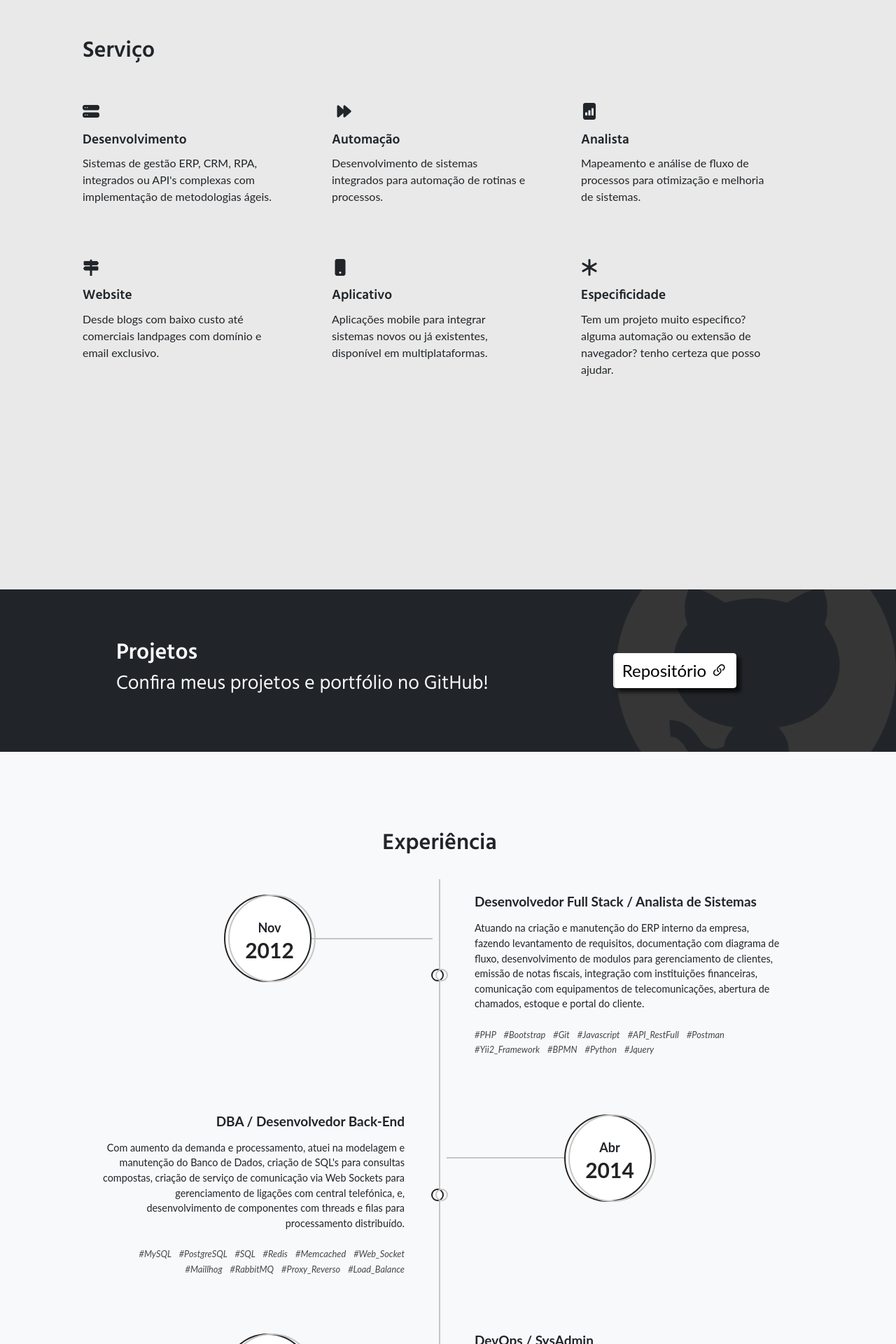
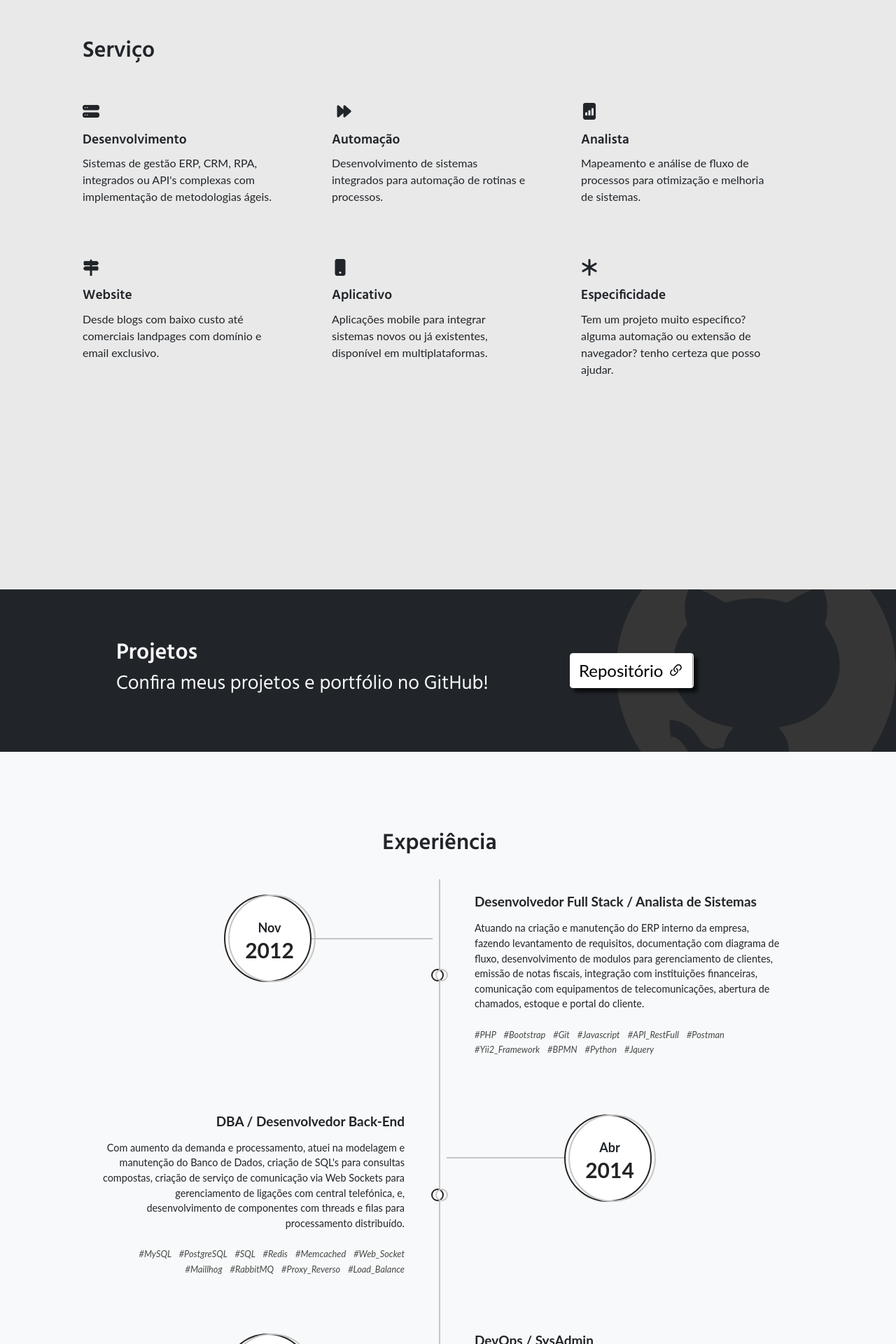
Before and after one commit to medeirosinacio/douglasmedeiros.dev, a Jekyll site: the page built from index.html, in a window 1280 px wide. Shown: the part 1723-3643 px from the top of the page at 70% size. Built offline with Jekyll 4.4.1, drawn with Linux system fonts in a browser that asks for light colours; some web fonts are replaced.

Commit message:
fix github section overflow

```diff
--- a/_includes/sections/github.html
+++ b/_includes/sections/github.html
@@ -1,12 +1,12 @@
 <section id="github" data-title="Github"
-         class="w-100 align-items-center py-4 bg-dark text-light">
+         class="w-100 align-items-center py-4 bg-dark text-light overflow-hidden ">
     <div class="home-github container px-4 px-md-5 w-md-75">
         <div class="row py-lg-5  px-0 px-lg-5">
             <div class="col-md-8 text-center text-md-start" data-aos="fade-right">
                 <h2 class="font-Hind-SemiBold">Projetos</h2>
                 <h3 class="font-Hind-Regular">Confira meus projetos e portfólio no GitHub!</h3>
             </div>
-            <div class="col-md-4 d-flex text-center text-md-start justify-content-center  align-items-center pt-3 pt-md-0" data-aos="fade-left">
+            <div class="col-md-4 d-flex text-center text-md-start justify-content-center justify-content-md-start align-items-center pt-3 pt-md-0" data-aos="fade-left">
                 <a href="https://github.com/medeirosinacio"
                    role="button"
                    class="btn btn-sm-lg btn-light fs-4 ms-0" target="_blank">
```
